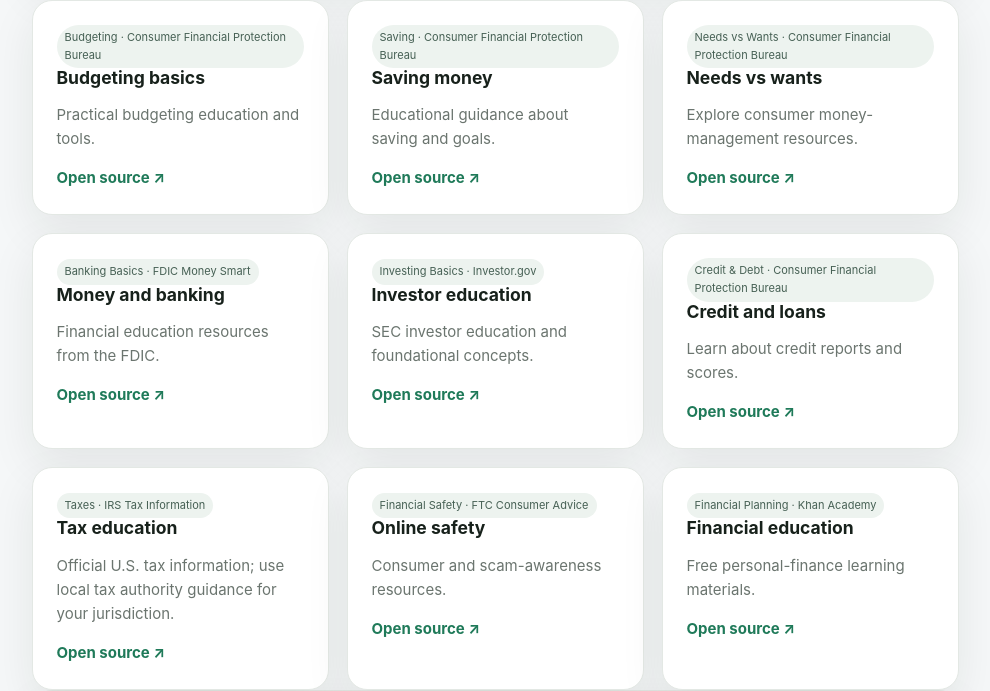
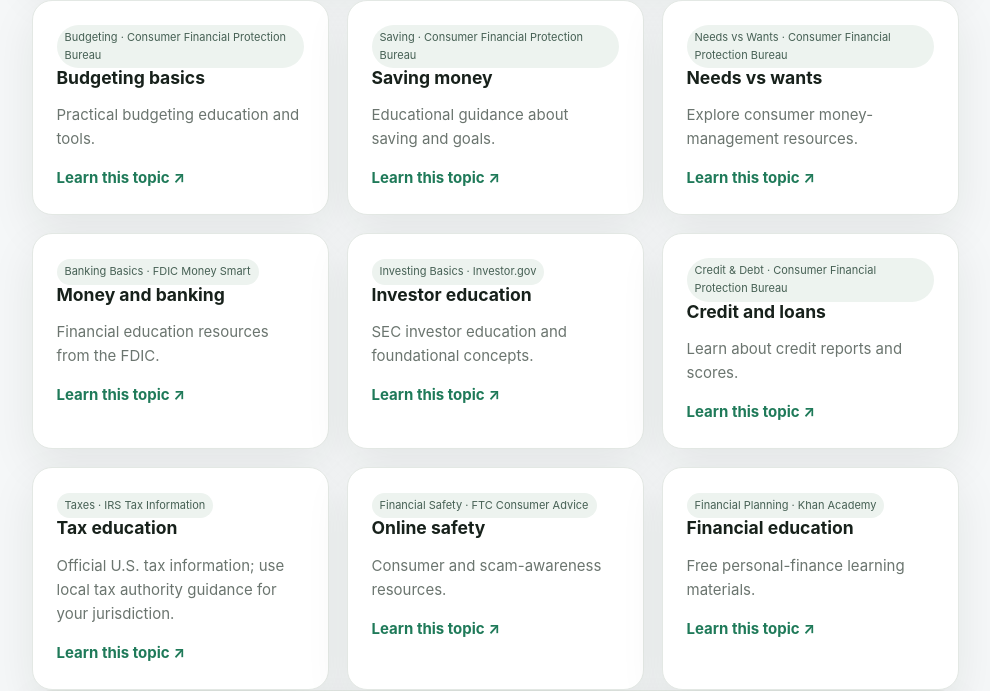
Before and after one commit to Rudraksh-3110/Moneywise.4, a Flask app: page /learning in a window 1280 px wide. Shown: the part 1232-1923 px from the top of the page, without its empty margins (270-1260 px from the left). Run offline with Flask 3, Linux system fonts and the light colour scheme; the visitor is signed in with stand-in values (Sample User, id 1); data comes from the database, SQL or seed files in the repository.

Commit message:
Restore topic learning links

```diff
--- a/templates/learning.html
+++ b/templates/learning.html
@@ -28,7 +28,7 @@
     <span class="tag">{{s.topic_title}} · {{s.provider}}</span>
     <h3>{{s.title}}</h3>
     <p>{{s.description}}</p>
-    <span class="text-link">Open source ↗</span>
+    <span class="text-link">Learn this topic ↗</span>
   </a>
 {% endfor %}
 </div>
```
